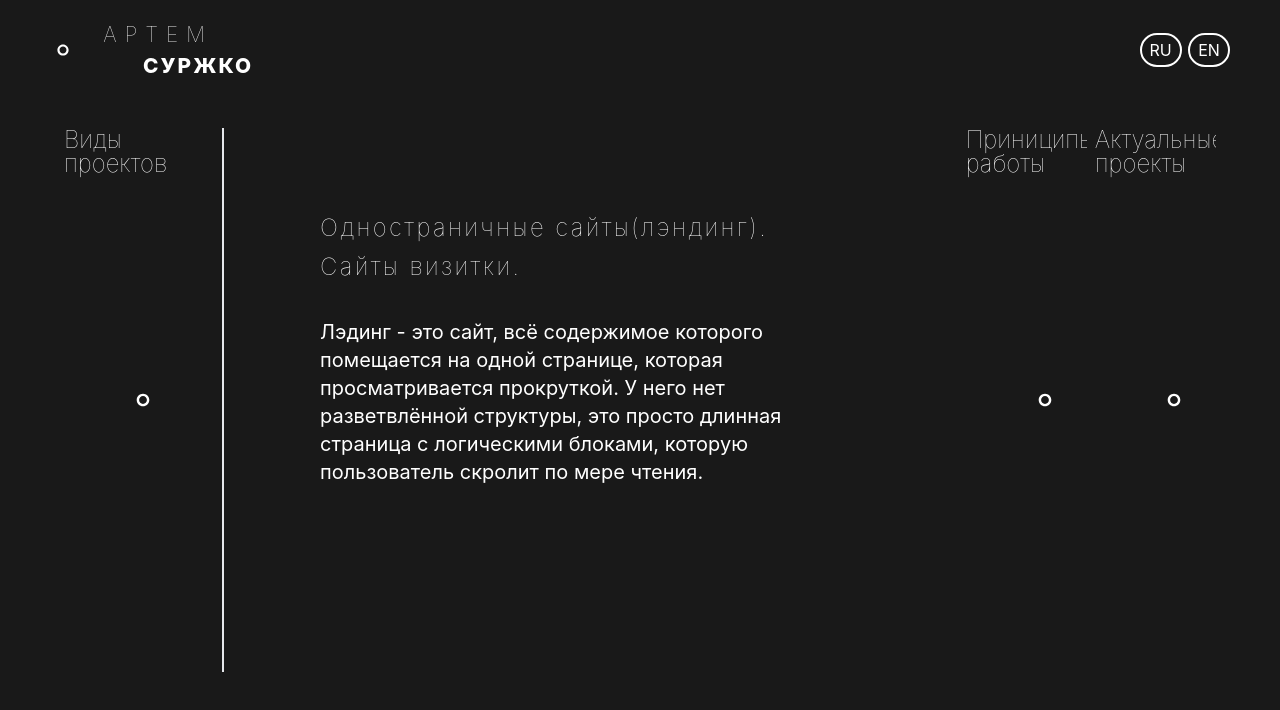
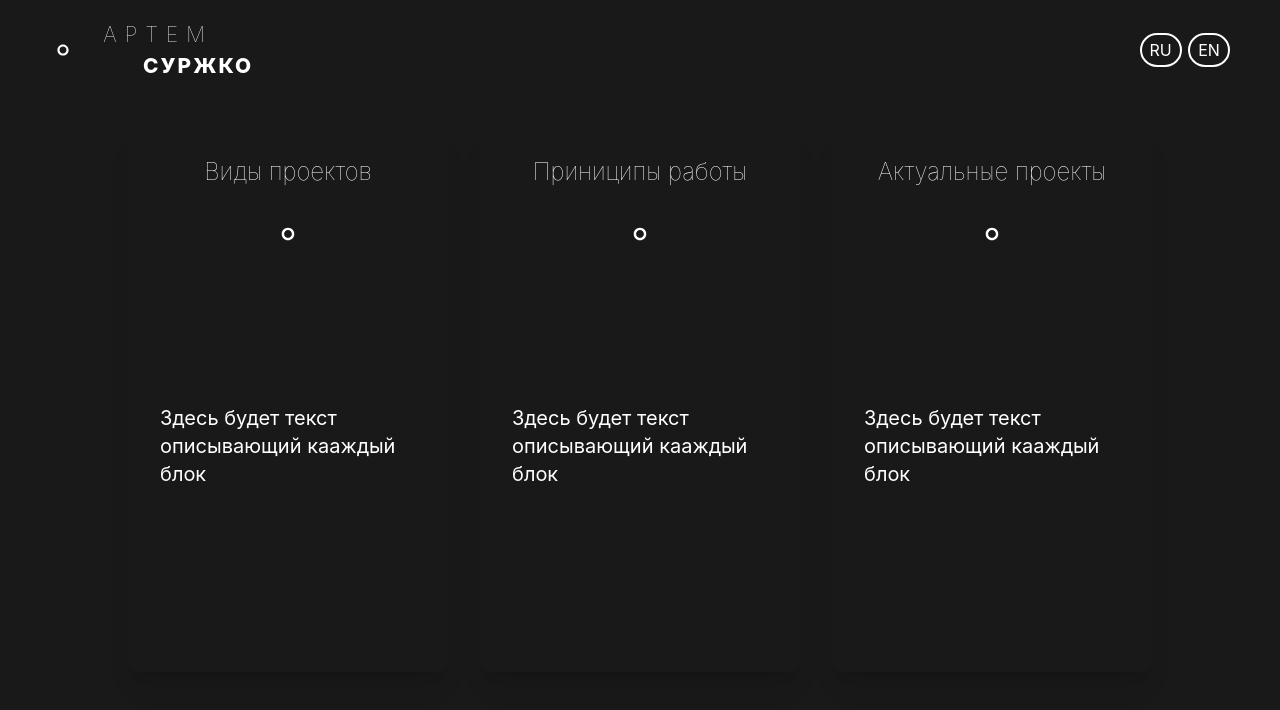
Before and after one commit to Soido/CV, a React (Create React App) app: page /projects in a window 1280 px wide. Shown: the top 710 px of the page. Built offline with nearby package versions, Linux system fonts and the light colour scheme.

Commit message:
added some change

```diff
--- a/src/components/pages/Projects/ProjectSliderAcc.tsx
+++ b/src/components/pages/Projects/ProjectSliderAcc.tsx
@@ -46,7 +46,7 @@ function ProjectSliderAcc() {
 
   const navigate = useNavigate;
   const [content, setContent] = useState(contentItems);
-  const [openId, setOpenId] = useState(0);
+  const [openId, setOpenId] = useState(999999);
 
   /* useEffect(() => {
     const lastIndex = content.length - 1;
@@ -61,11 +61,11 @@ function ProjectSliderAcc() {
   return (
     <>
       <div className="flex w-[95%] h-[38rem] justify-center items-center -mt-[4rem] text-white  mx-auto">
-        <ul className="accordion-hr min-h-[300px] list-none flex w-full h-full px-[2rem] pt-[4rem] flex-row  gap-2">
+        <ul className="min-h-[300px] list-none flex w-full h-full px-[2rem] pt-[4rem] flex-row justify-center gap-8">
           {content.map((items: any, id: number) => {
             const { topic, name, desc } = items;
 
-            const isOpen = id === openId;
+            let isOpen = id === openId;
 
             const length = contentItems.length;
 
@@ -81,35 +81,42 @@ function ProjectSliderAcc() {
             }*/
             return (
               <li
-                className={`accordion-hr-item flex overflow-hidden w-[10rem] h-full  text-left`}
+                className={`accordion-hr-item flex overflow-hidden w-[320px] h-full shadow-xl rounded-xl  text-left`}
                 style={{
-                  width: isOpen ? `${widthWindow - 50 * (length - 1)}px` : "",
+                  width: isOpen ? `${widthWindow - 400 * (length - 1)}px` : "",
                 }}
                 key={id}
               >
                 <div
-                  className=" cursor-pointer relative w-[10rem] shrink-0 accordion-hr-header flex justify-center  text-4xl border-r-2 "
+                  className=" cursor-pointer  w-[320px] shrink-0 accordion-hr-header flex flex-col  p-[2rem] text-4xl "
                   onClick={() => {
                     setOpenId(id);
                   }}
                 >
-                  <h1 className=" block absolute   w-full text-2xl font-thin leading-none origin-left ">
-                    {topic}
-                  </h1>{" "}
-                  <button>
-                    <RxDot />
-                  </button>
+                  <div className="flex items-center flex-col">
+                    <h1 className=" w-full text-2xl font-thin leading-none text-center ">
+                      {topic}
+                    </h1>{" "}
+                    <button className="mt-[2rem]">
+                      <RxDot />
+                    </button>
+                  </div>
+                  <div className="flex items-center justify-center h-full">
+                    <p className="text-xl">
+                      Здесь будет текст описывающий кааждый блок
+                    </p>
+                  </div>
                 </div>
                 <div
-                  className={`accordion-hr-body shrink-0   h-full py-[5rem] px-[4rem] overflow-y-auto overflow-hidden`}
+                  className={`accordion-hr-body shrink-0 h-full p-[1rem]  overflow-y-auto overflow-hidden border-l-2`}
                   style={{
-                    width: isOpen ? `${widthWindow - 200 * length}px` : "",
+                    width: isOpen ? `${widthWindow - 400 * length}px` : "",
                   }}
                 >
                   <h1 className="font-thin tracking-widest text-[1.5rem] leading-relaxed ml-[2rem] mb-[2rem] ">
                     {name.firstName}
                   </h1>
-                  <p className="ml-[2rem] text-xl">{desc}</p>
+                  <p className="ml-[2rem]">{desc}</p>
                 </div>
               </li>
             );
```
